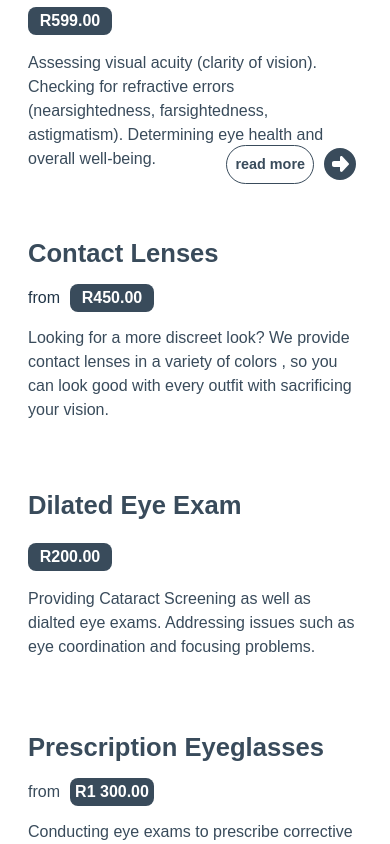
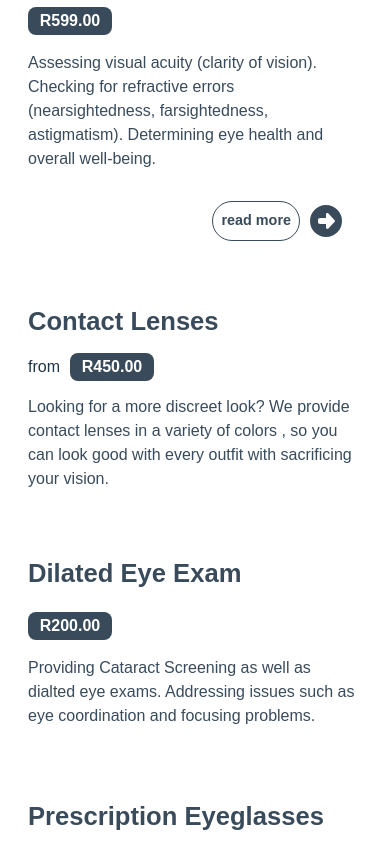
Before and after one commit to AustinMaturure/sylkamohle, a React (Vite) app in the folder sylkemohle/: page / in a window 390 px wide. Shown: the part 1120-1964 px from the top of the page. Built offline with nearby package versions, Linux system fonts and the light colour scheme; a web font is replaced by a local one.

Commit message:
fix  for bottom display issue on mobile

```diff
--- a/sylkemohle/src/Hero.css
+++ b/sylkemohle/src/Hero.css
@@ -682,7 +682,8 @@ transition: opacity 1.5s ease-in ;
   }
 
   .arrow-cnt{
-    bottom: 2px;
+    position: relative;
+    display: flex
   }
 
   .spectacle-section{
```
